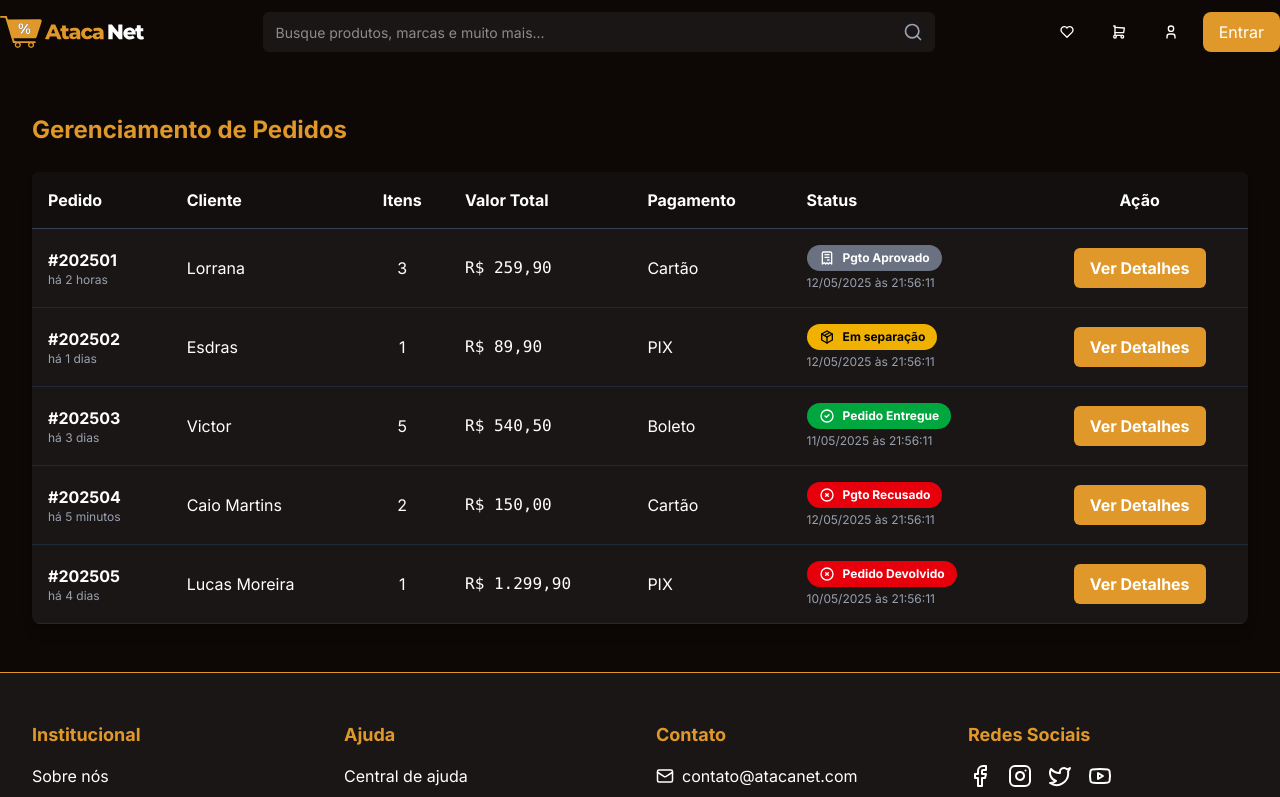
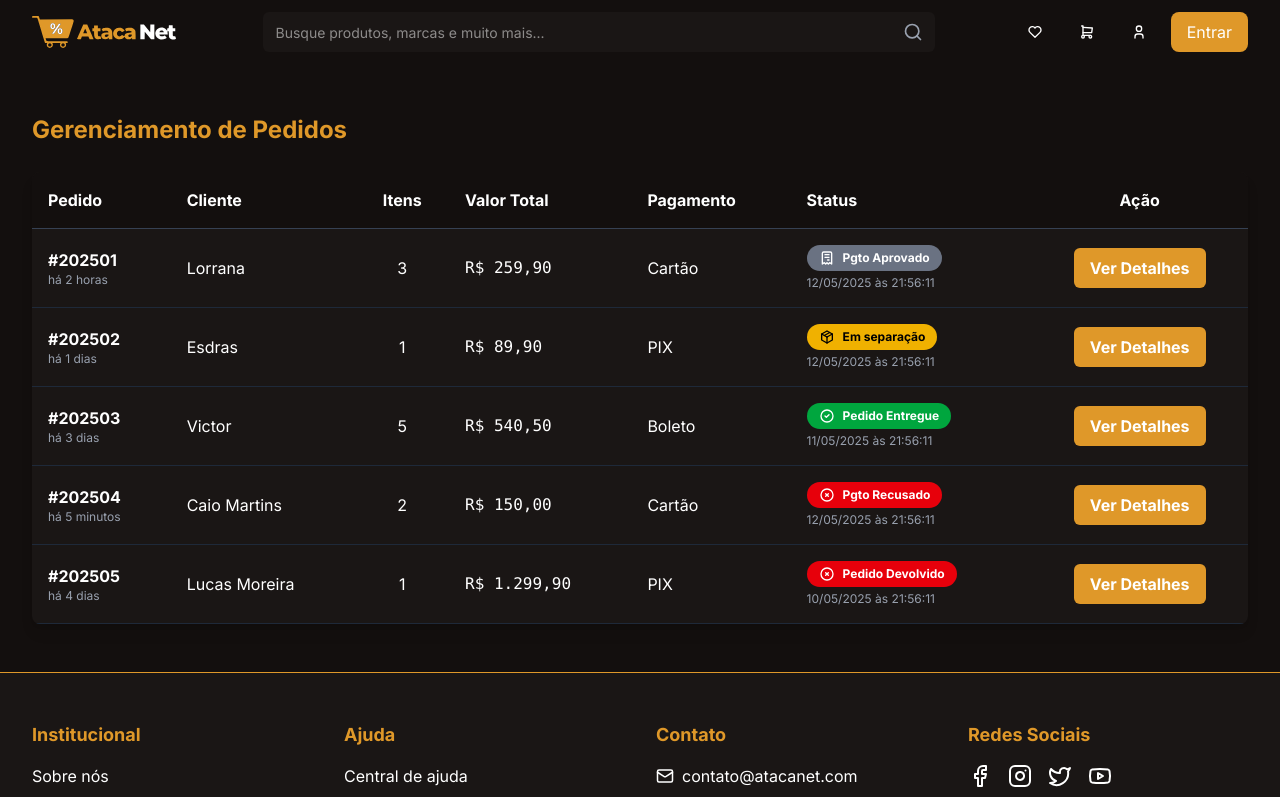
Before and after one commit to ProcessAI/unieuro-devops-202501, a Next.js app in the folder client/: page /admin/clients in a window 1280 px wide. Shown: the top 797 px of the page. Built offline with nearby package versions, Linux system fonts and the light colour scheme.

Commit message:
correção seed

```diff
--- a/client/src/pages/admin/clients.tsx
+++ b/client/src/pages/admin/clients.tsx
@@ -165,9 +165,13 @@
   }
 
   return (
-    <div className="min-h-screen bg-[#0D0705] text-white flex flex-col">
-      <Header />
-      <main className="flex-grow max-w-7xl mx-auto px-4 sm:px-6 lg:px-8 py-12 w-full">
+    <div className="min-h-screen bg-[#130F0E]">
+      <header className="bg-[#130F0E] shadow-sm">
+        <div className="max-w-7xl mx-auto px-4 sm:px-6 lg:px-8">
+          <Header />
+        </div>
+      </header>
+      <main className="bg-[#130F0E] flex-grow max-w-7xl mx-auto px-4 sm:px-6 lg:px-8 py-12 w-full">
         <h1 className="text-2xl font-bold mb-6 text-[#DF9829]">Gerenciamento de Pedidos</h1>
 
         <div className="bg-[#1A1615] rounded-lg shadow-lg overflow-x-auto">
```
Also changed, not shown: 1 other file (tests, documents, lock files or other folders).
